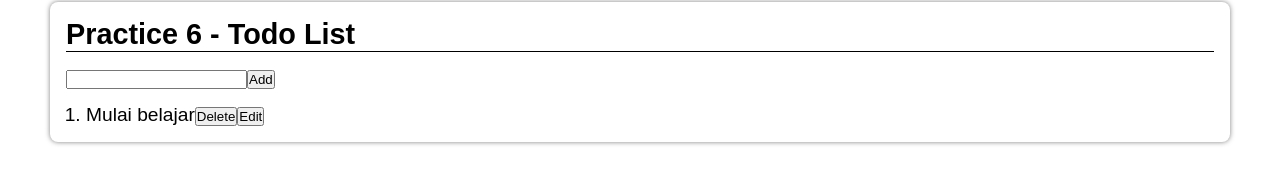
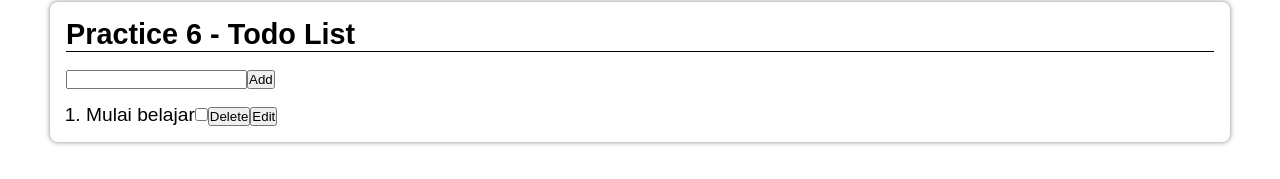
Before and after one commit to Hary300/Practice-React-NPM, a React (Vite) app: page / in a window 1280 px wide. Shown: the part 1803-1982 px from the top of the page. Built offline with nearby package versions, Linux system fonts and the light colour scheme.

Commit message:
feat: add check mark done and localStorage

```diff
--- a/src/components/TodoList.jsx
+++ b/src/components/TodoList.jsx
@@ -1,9 +1,16 @@
-import { useState } from 'react';
+import { useState, useEffect } from 'react';
 export default function TodoList() {
   const [editIndex, setEditIndex] = useState(null);
   const [warning, setWarning] = useState('');
   const [input, setInput] = useState('');
-  const [todos, setTodos] = useState(['Mulai belajar']);
+  const [todos, setTodos] = useState(() => {
+    const saved = localStorage.getItem('todos');
+    return saved ? JSON.parse(saved) : [{ text: 'Mulai belajar', done: false }];
+  });
+
+  useEffect(() => {
+    localStorage.setItem('todos', JSON.stringify(todos));
+  }, [todos]);
 
   return (
     <div className='component-container'>
@@ -14,6 +21,7 @@ export default function TodoList() {
           value={input}
           onChange={(e) => setInput(e.target.value)}
         />
+        {/* update and add button */}
         <button
           className='todo-input-button'
           onClick={() => {
@@ -21,7 +29,7 @@ export default function TodoList() {
               setTodos((prev) =>
                 prev.map((todo, index) => {
                   if (index === editIndex) {
-                    return input;
+                    return { ...todo, text: input };
                   }
                   return todo;
                 })
@@ -30,7 +38,7 @@ export default function TodoList() {
               setInput('');
             } else {
               if (input) {
-                setTodos((prev) => [...prev, input]);
+                setTodos((prev) => [...prev, { text: input, done: false }]);
                 setInput('');
                 setWarning('');
               } else {
@@ -46,8 +54,30 @@ export default function TodoList() {
       <ol>
         {todos.map((todo, index) => {
           return (
-            <li className='todo-item' key={index}>
-              {todo}
+            <li
+              className='todo-item'
+              key={index}
+              style={{ textDecoration: todo.done ? 'line-through' : 'none' }}
+            >
+              {todo.text}
+
+              {/* checkbox mark done */}
+              <input
+                type='checkbox'
+                checked={todo.done}
+                onChange={() =>
+                  setTodos((prev) =>
+                    prev.map((todo, indexTodo) => {
+                      if (indexTodo === index) {
+                        return { ...todo, done: !todo.done };
+                      }
+                      return todo;
+                    })
+                  )
+                }
+              />
+
+              {/*  delete button */}
               <button
                 className='button delete-button'
                 onClick={() =>
@@ -58,10 +88,12 @@ export default function TodoList() {
               >
                 Delete
               </button>
+
+              {/* edit button */}
               <button
                 className='button edit-button'
                 onClick={() => {
-                  setInput(todo);
+                  setInput(todo.text);
                   setEditIndex(index);
                 }}
               >
```
